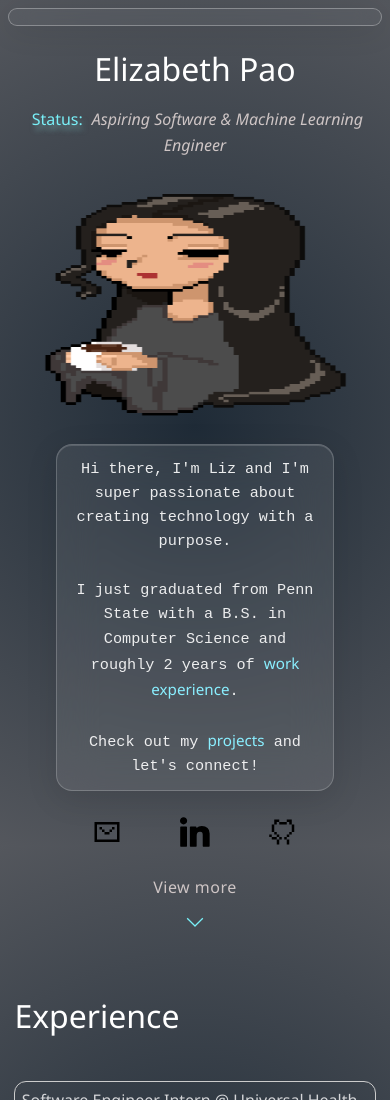
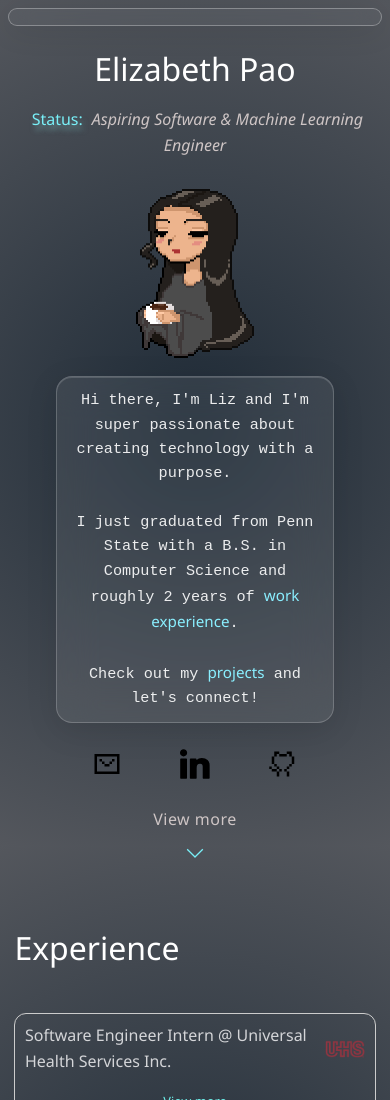
Before and after one commit to elipao/elipao.github.io, a plain HTML site: page index.html in a window 390 px wide. Shown: the top 1100 px of the page. Drawn offline with Linux system fonts and the light colour scheme.

```diff
--- a/style.css
+++ b/style.css
@@ -216,23 +216,7 @@ nav svg {
         min-height: unset;
     }
 
-    .card {
-        margin: 0.5rem !important;
-        padding: 0.4rem !important;
-        height: auto !important;
-        min-width: 0;
-        border-radius: 8px;
-    }
-    .card-content {
-        font-size: 1rem !important;
-        margin: 0.5rem !important;
-        padding: 0.2rem !important;
-    }
-    .card-header, .project-card-header {
-        flex-direction: column;
-        align-items: flex-start;
-        gap: 0.3rem;
-    }
+
     .down-arrow {
         font-size: 0.9rem;
         margin-top: 0.5rem;
@@ -244,15 +228,7 @@ nav svg {
         padding: 0.2rem;
         max-width: 100vw;
     }
-    #me_gif img {
-        min-width: 0 !important;
-        min-height: 0 !important;
-        width: 90vw !important;
-        max-width: 95vw !important;
-        max-height: 30vh !important;
-        height: auto !important;
-        margin-bottom: 0.5rem;
-    }
+
     #welcome-text {
         font-size: 0.95rem !important;
         padding: 0.7rem !important;
```
